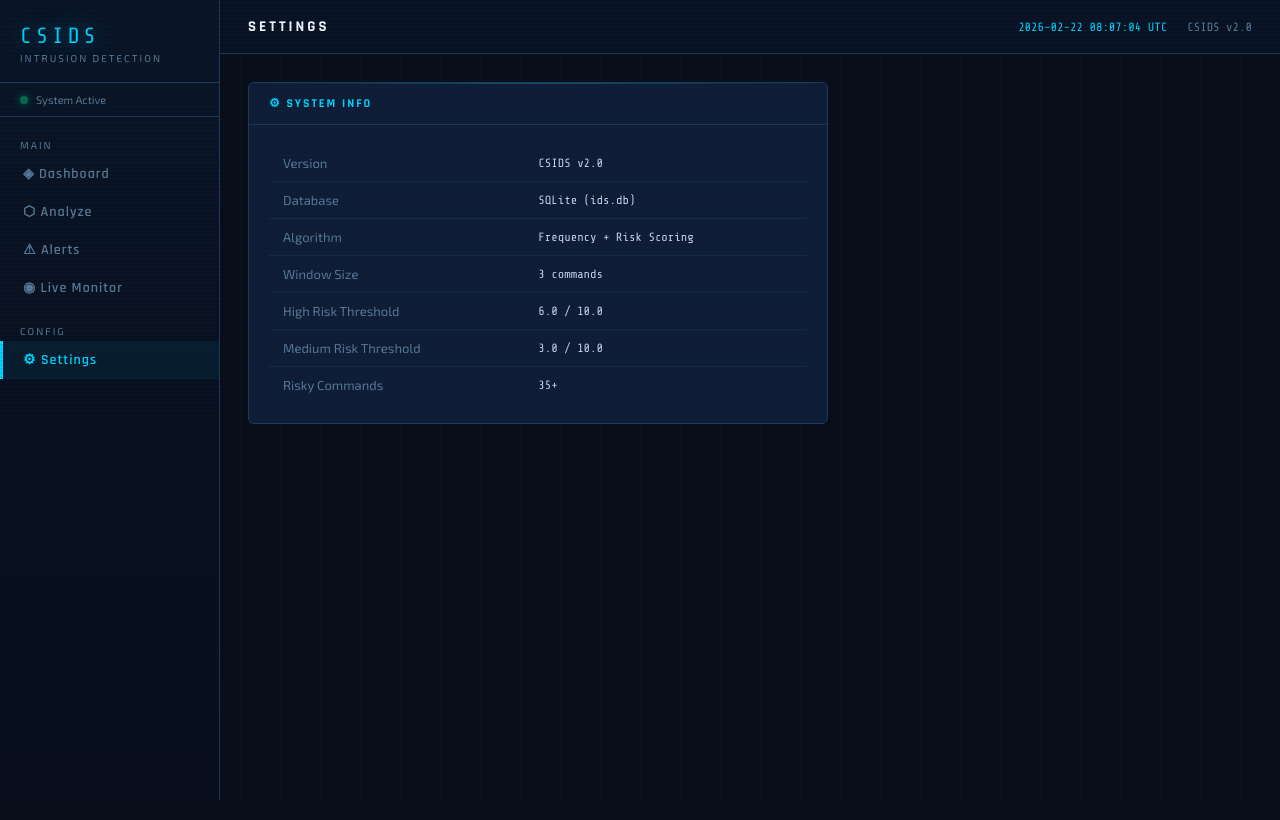
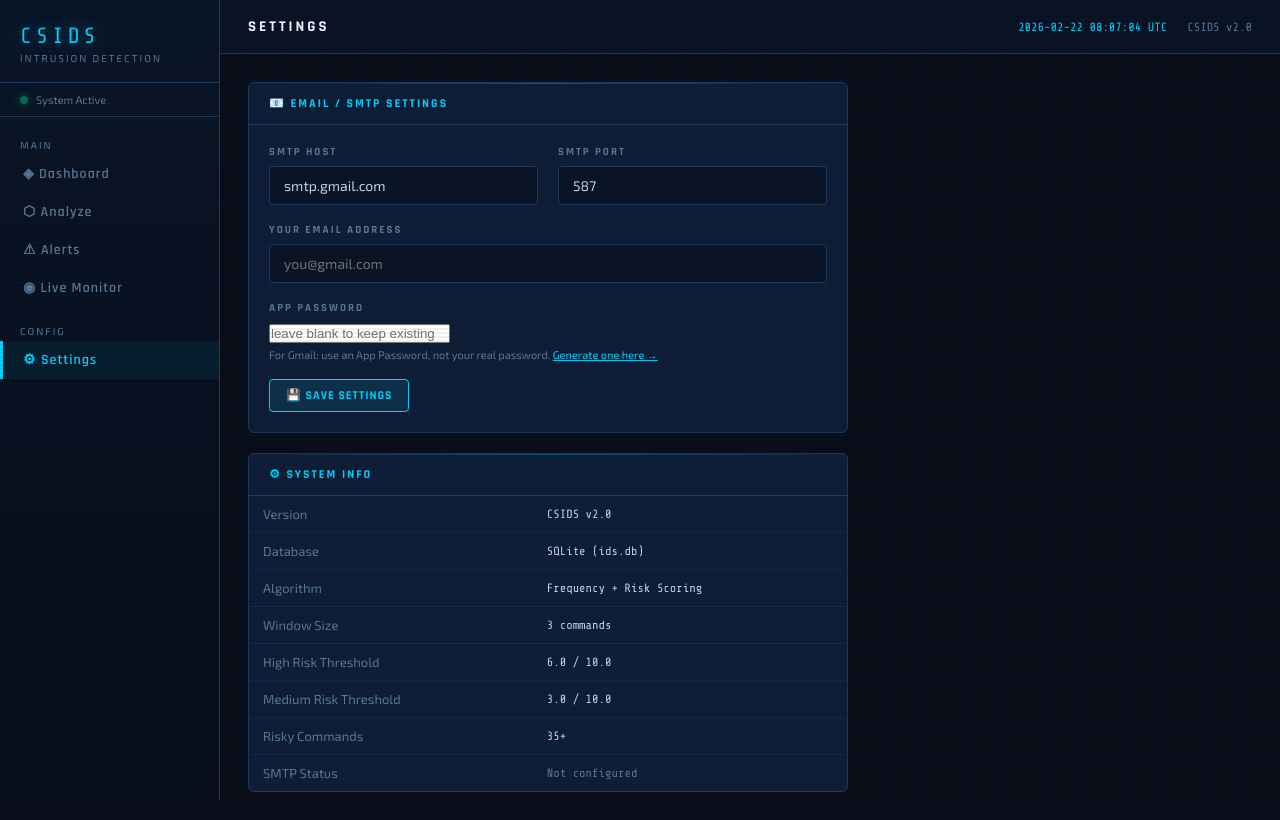
Before and after one commit to shashidhartellakula/csids, a Flask app: page /settings in a window 1280 px wide. Run offline with Flask 3, Linux system fonts and the light colour scheme.

Commit message:
feat: email notifications via SMTP with styled HTML alert email

```diff
--- a/app.py
+++ b/app.py
@@ -10,6 +10,15 @@
 from detector.profiler import train_user, get_profile_stats
 from detector.detector import detect
 
+# load .env if it exists
+_env_path = os.path.join(os.path.dirname(__file__), ".env")
+if os.path.exists(_env_path):
+    with open(_env_path) as _f:
+        for _line in _f:
+            _line = _line.strip()
+            if "=" in _line and not _line.startswith("#"):
+                _k, _v = _line.split("=", 1)
+                os.environ.setdefault(_k, _v)
 app = Flask(__name__)
 app.secret_key = "csids-secret-key"
 UPLOAD_FOLDER = "uploads"
@@ -94,9 +103,11 @@
 @app.route("/analyze", methods=["GET", "POST"])
 def analyze():
     if request.method == "POST":
-        user  = request.form.get("user", "").strip()
-        mode  = request.form.get("mode")
-        file  = request.files.get("history")
+        user         = request.form.get("user", "").strip()
+        mode         = request.form.get("mode")
+        email        = request.form.get("email", "").strip()
+        notify       = request.form.get("notify_email") == "on"
+        file         = request.files.get("history")
 
         if not user:
             flash("Username is required.", "error")
@@ -111,7 +122,7 @@
             return redirect(url_for("analyze"))
 
         filename = secure_filename(file.filename)
-        path = os.path.join(UPLOAD_FOLDER, filename)
+        path     = os.path.join(UPLOAD_FOLDER, filename)
         file.save(path)
 
         if not is_text_file(path):
@@ -127,7 +138,8 @@
 
         if mode == "train":
             count = train_user(user, sequences)
-            flash(f"Profile trained for '{user}' — {count} sequences stored.", "success")
+            flash(f"Profile trained for '{user}' — {count} sequences stored.",
+                  "success")
             return redirect(url_for("analyze"))
 
         alerts, error = detect(user, sequences)
@@ -141,18 +153,23 @@
             cur  = conn.cursor()
             for a in alerts:
                 cur.execute("""
-                    INSERT INTO alerts (user, sequence, reason, risk_score, risky_cmds)
+                    INSERT INTO alerts
+                        (user, sequence, reason, risk_score, risky_cmds)
                     VALUES (?, ?, ?, ?, ?)
                 """, (user, a["sequence"], a["reason"],
                       a["risk_score"], ",".join(a["risky"])))
             conn.commit()
             conn.close()
 
+            # ✅ send email if requested
+            if notify and email:
+                from notifier import send_alert_email
+                send_alert_email(email, user, alerts)
+
         return render_template("results.html",
             alerts=alerts, user=user, total=len(sequences))
 
     return render_template("analyze.html")
-
 
 @app.route("/alerts")
 def alerts_page():
@@ -171,7 +188,56 @@
 
 @app.route("/settings")
 def settings():
-    return render_template("settings.html")
+    # load existing config from .env if it exists
+    smtp_host = os.environ.get("CSIDS_SMTP_HOST", "")
+    smtp_port = os.environ.get("CSIDS_SMTP_PORT", "587")
+    smtp_user = os.environ.get("CSIDS_SMTP_USER", "")
+    return render_template("settings.html",
+        smtp_host=smtp_host,
+        smtp_port=smtp_port,
+        smtp_user=smtp_user
+    )
+
+
+@app.route("/settings/save", methods=["POST"])
+def settings_save():
+    smtp_host = request.form.get("smtp_host", "smtp.gmail.com")
+    smtp_port = request.form.get("smtp_port", "587")
+    smtp_user = request.form.get("smtp_user", "")
+    smtp_pass = request.form.get("smtp_pass", "")
+
+    # write to .env file
+    env_path = os.path.join(os.path.dirname(__file__), ".env")
+
+    # read existing to preserve password if blank
+    existing = {}
+    if os.path.exists(env_path):
+        with open(env_path) as f:
+            for line in f:
+                line = line.strip()
+                if "=" in line:
+                    k, v = line.split("=", 1)
+                    existing[k] = v
+
+    existing["CSIDS_SMTP_HOST"] = smtp_host
+    existing["CSIDS_SMTP_PORT"] = smtp_port
+    existing["CSIDS_SMTP_USER"] = smtp_user
+    if smtp_pass:
+        existing["CSIDS_SMTP_PASS"] = smtp_pass
+
+    with open(env_path, "w") as f:
+        for k, v in existing.items():
+            f.write(f"{k}={v}\n")
+
+    # apply to current environment immediately
+    os.environ["CSIDS_SMTP_HOST"] = smtp_host
+    os.environ["CSIDS_SMTP_PORT"] = smtp_port
+    os.environ["CSIDS_SMTP_USER"] = smtp_user
+    if smtp_pass:
+        os.environ["CSIDS_SMTP_PASS"] = smtp_pass
+
+    flash("✅ Settings saved successfully.", "success")
+    return redirect(url_for("settings"))
 
 @app.route("/api/live-log")
 def api_live_log():
--- a/templates/settings.html
+++ b/templates/settings.html
@@ -3,20 +3,106 @@
 {% block page_title %}Settings{% endblock %}
 
 {% block content %}
-<div style="max-width:580px;">
+<div style="max-width:600px;">
+
+    <!-- SMTP config -->
+    <div class="panel mb-4">
+        <div class="panel-header">
+            <div class="panel-title">📧 Email / SMTP Settings</div>
+        </div>
+        <div class="panel-body">
+            <form method="POST" action="/settings/save">
+
+                <div class="grid-2">
+                    <div class="form-group">
+                        <label>SMTP Host</label>
+                        <input type="text" name="smtp_host"
+                               value="{{ smtp_host or 'smtp.gmail.com' }}">
+                    </div>
+                    <div class="form-group">
+                        <label>SMTP Port</label>
+                        <input type="text" name="smtp_port"
+                               value="{{ smtp_port or '587' }}">
+                    </div>
+                </div>
+
+                <div class="form-group">
+                    <label>Your Email Address</label>
+                    <input type="email" name="smtp_user"
+                           value="{{ smtp_user or '' }}"
+                           placeholder="you@gmail.com">
+                </div>
+
+                <div class="form-group">
+                    <label>App Password</label>
+                    <input type="password" name="smtp_pass"
+                           placeholder="leave blank to keep existing">
+                    <div class="hint">
+                        For Gmail: use an App Password, not your real password.
+                        <a href="https://myaccount.google.com/apppasswords"
+                           target="_blank"
+                           style="color:var(--accent);">
+                           Generate one here →
+                        </a>
+                    </div>
+                </div>
+
+                <button type="submit" class="btn btn-primary">
+                    💾 Save Settings
+                </button>
+            </form>
+        </div>
+    </div>
+
+    <!-- system info -->
     <div class="panel">
         <div class="panel-header">
             <div class="panel-title">⚙ System Info</div>
         </div>
-        <div class="panel-body">
+        <div class="panel-body" style="padding:0;">
             <table class="data-table">
-                <tr><td style="color:var(--dim);">Version</td>          <td class="mono">CSIDS v2.0</td></tr>
-                <tr><td style="color:var(--dim);">Database</td>         <td class="mono">SQLite (ids.db)</td></tr>
-                <tr><td style="color:var(--dim);">Algorithm</td>        <td class="mono">Frequency + Risk Scoring</td></tr>
-                <tr><td style="color:var(--dim);">Window Size</td>      <td class="mono">3 commands</td></tr>
-                <tr><td style="color:var(--dim);">High Risk Threshold</td>   <td class="mono">6.0 / 10.0</td></tr>
-                <tr><td style="color:var(--dim);">Medium Risk Threshold</td> <td class="mono">3.0 / 10.0</td></tr>
-                <tr><td style="color:var(--dim);">Risky Commands</td>   <td class="mono">35+</td></tr>
+                <tr>
+                    <td style="color:var(--dim);">Version</td>
+                    <td class="mono">CSIDS v2.0</td>
+                </tr>
+                <tr>
+                    <td style="color:var(--dim);">Database</td>
+                    <td class="mono">SQLite (ids.db)</td>
+                </tr>
+                <tr>
+                    <td style="color:var(--dim);">Algorithm</td>
+                    <td class="mono">Frequency + Risk Scoring</td>
+                </tr>
+                <tr>
+                    <td style="color:var(--dim);">Window Size</td>
+                    <td class="mono">3 commands</td>
+                </tr>
+                <tr>
+                    <td style="color:var(--dim);">High Risk Threshold</td>
+                    <td class="mono">6.0 / 10.0</td>
+                </tr>
+                <tr>
+                    <td style="color:var(--dim);">Medium Risk Threshold</td>
+                    <td class="mono">3.0 / 10.0</td>
+                </tr>
+                <tr>
+                    <td style="color:var(--dim);">Risky Commands</td>
+                    <td class="mono">35+</td>
+                </tr>
+                <tr>
+                    <td style="color:var(--dim);">SMTP Status</td>
+                    <td class="mono">
+                        {% if smtp_user %}
+                            <span style="color:var(--green);">
+                                ✅ Configured ({{ smtp_user }})
+                            </span>
+                        {% else %}
+                            <span style="color:var(--dim);">
+                                Not configured
+                            </span>
+                        {% endif %}
+                    </td>
+                </tr>
             </table>
         </div>
     </div>
```
Also changed, not shown: notifier.py (added, +146 -0 lines), templates/analyze.html (+29 -5 lines).
